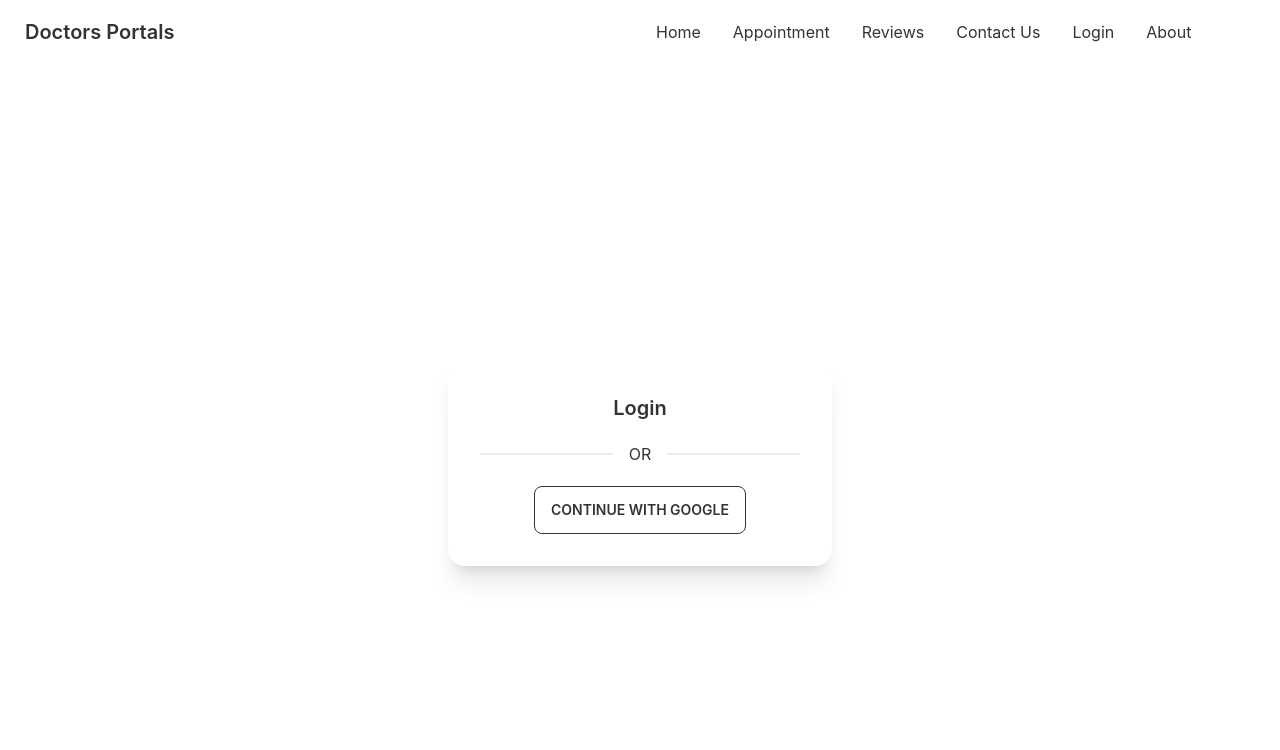
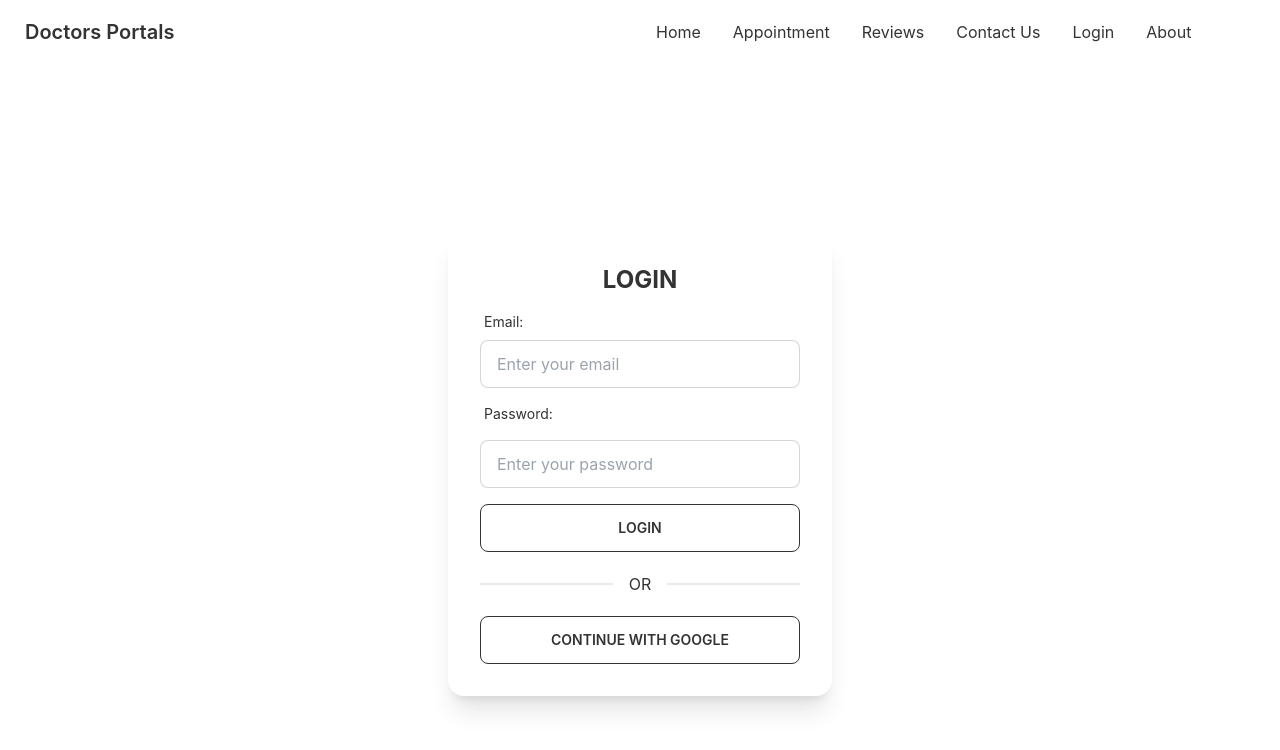
Before and after one commit to Redoyan2/Doctors-portals-client, a React (Create React App) app: page /login in a window 1280 px wide. Shown: the top 750 px of the page. Built offline with nearby package versions, Linux system fonts and the light colour scheme; no server answers.

Commit message:
login Form

```diff
--- a/package.json
+++ b/package.json
@@ -13,6 +13,7 @@
     "react-day-picker": "^8.0.5",
     "react-dom": "^18.1.0",
     "react-firebase-hooks": "^5.0.3",
+    "react-hook-form": "^7.31.1",
     "react-router-dom": "^6.3.0",
     "react-scripts": "5.0.1",
     "web-vitals": "^2.1.4"
--- a/src/Pages/Authonication/Login/Login.js
+++ b/src/Pages/Authonication/Login/Login.js
@@ -1,19 +1,76 @@
 import React from 'react';
+import { useForm } from "react-hook-form";
 import { useSignInWithGoogle } from 'react-firebase-hooks/auth';
 import auth from '../../../firebase.init';
 
 const Login = () => {
     const [signInWithGoogle, user, loading, error] = useSignInWithGoogle(auth);
+    const { register, formState: { errors }, handleSubmit } = useForm();
+    if (user) {
+        console.log(user);
+    }
+    const onSubmit = data => {
+        console.log(data)
+    };
     return (
         <div className='flex h-screen justify-center items-center'>
             <div className="card w-96 bg-base-100 shadow-xl">
-                <div className="card-body items-center">
-                    <h2 className="card-title ">Login</h2>
+                <div className="card-body ">
+                    <h2 className="text-center font-bold text-2xl">LOGIN</h2>
 
+                    <form onSubmit={handleSubmit(onSubmit)}>
+                        <div class="form-control w-full max-w-xs">
+                            <label class="label">
+                                <span class="label-text">Email:</span>
+                            </label>
+                            <input
+                                type="email"
+                                placeholder="Enter your email"
+                                class="input input-bordered w-full max-w-xs"
+                                {...register("email", {
+                                    required: {
+                                        value: true,
+                                        message: 'Email is Required'
+                                    },
+                                    pattern: {
+                                        value: /[A-Za-z]{3}/,
+                                        message: 'Provide a valid Email'
+                                    }
+                                })}
+                            />
+                                {errors.email?.type === 'required' && <span class="label-text-alt text-red-500">{errors.email.message}</span>}
+                                {errors.email?.type === 'pattern' && <span class="label-text-alt text-red-500">{errors.email.message}</span>}
+
+                        </div>
+                        <div class="form-control w-full max-w-xs">
+                            <label class="label">
+                                <span class="label-text my-2">Password:</span>
+                            </label>
+                            <input
+                                type="password"
+                                placeholder="Enter your password"
+                                class="input input-bordered w-full max-w-xs"
+                                {...register("password", {
+                                    required: {
+                                        value: true,
+                                        message: 'Password is Required'
+                                    },
+                                    minLength: {
+                                        value: 6,
+                                        message: 'Provide a valid Password'
+                                    }
+                                })}
+                            />
+                            <label>
+                                {errors.password?.type === 'required' && <span class="label-text-alt text-red-500">{errors.password.message}</span>}
+                                {errors.password?.type === 'pattern' && <span class="label-text-alt text-red-500">{errors.password.message}</span>}
+                                </label>
+                        </div>
+                        <input className='btn btn-outline w-full max-w-xs mt-4' type="submit" value='Login' />
+                    </form>
                     <div className="divider">OR</div>
-
-                    <button className="btn btn-outline "
-                    onClick={()=>signInWithGoogle()}
+                    <button className="btn btn-outline w-full max-w-xs "
+                        onClick={() => signInWithGoogle()}
                     >Continue with Google </button>
                 </div>
             </div>
```
Also changed, not shown: 1 other file (tests, documents, lock files or other folders).
